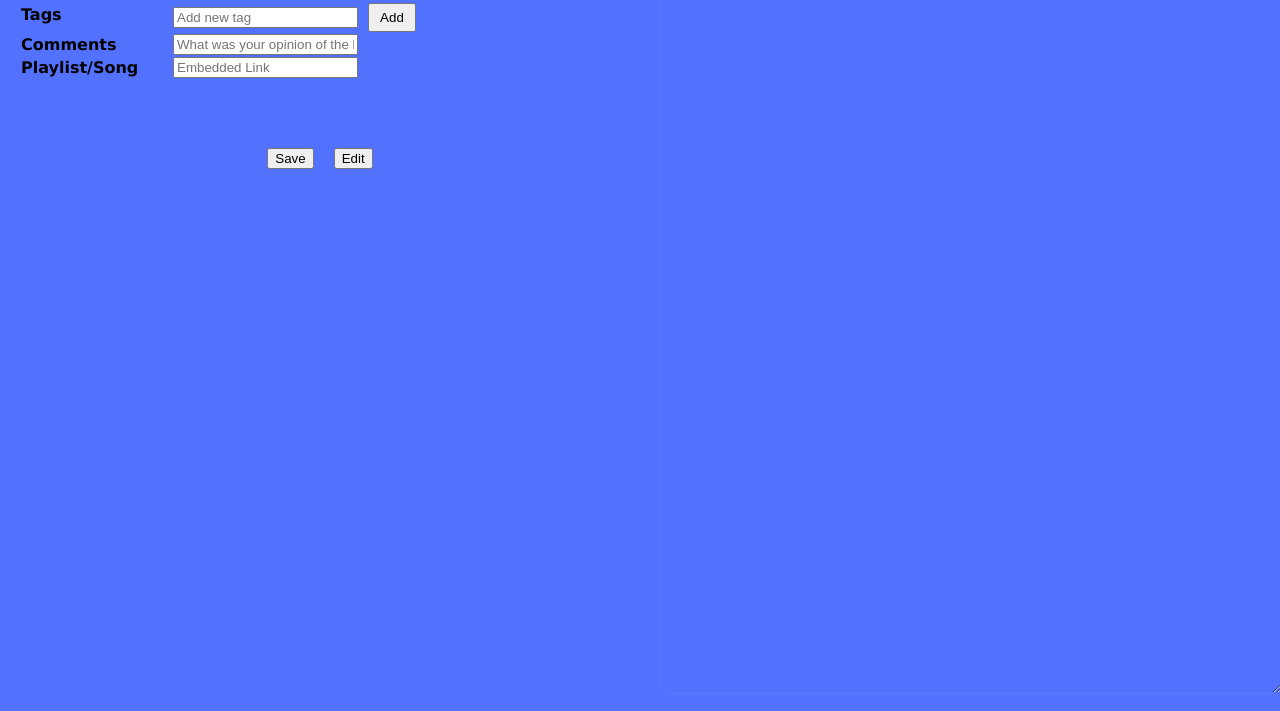
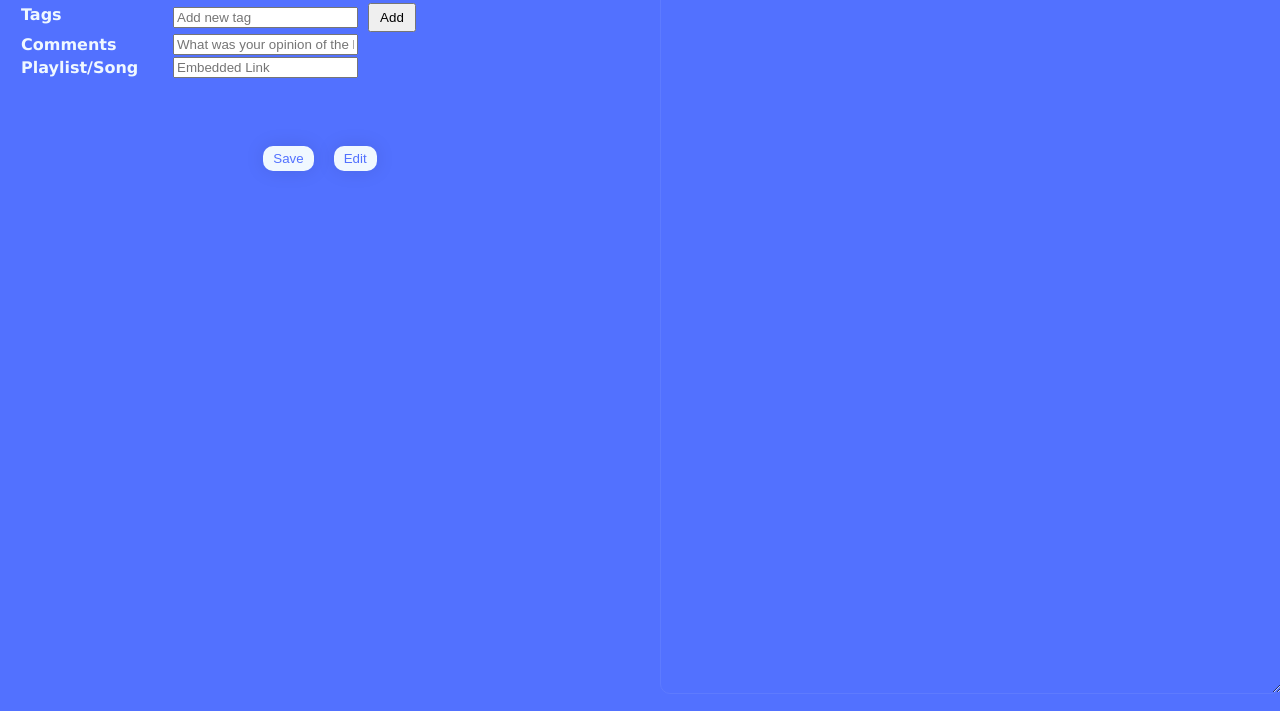
Before and after one commit to tatigalle23/BookTracker, a website: page Views/highlights.html in a window 1280 px wide. Shown: the part 129-840 px from the top of the page. Drawn offline with Linux system fonts and the light colour scheme.

Commit message:
Style fixing

```diff
--- a/Views/highligh-styles.css
+++ b/Views/highligh-styles.css
@@ -4,6 +4,7 @@ body {
     display: flex;
     height: 100vh;
     margin: 0;
+    color: aliceblue;
 }
 
 #section1 {
@@ -143,7 +144,19 @@ body {
 #editButton {
     margin: 10px;
     display: inline-block;
+    background-color: aliceblue;
+  color: #5271FF;
+  cursor: pointer;
+  border-radius: 10px;
+  border: none;
+  padding: 5px 10px;
+  box-shadow: 0 0 20px rgba(1, 1, 1, 0.1);
 }
+#saveButton:hover,
+#editButton:hover{
+    opacity:.75;
+}
+
 
 #savedInfoContainer {
     width: 100%;
@@ -190,6 +203,7 @@ body {
     border-radius: 10px;
     padding: 10px;
     border-collapse: collapse;
+    color:aliceblue;
 
 }
 
```
